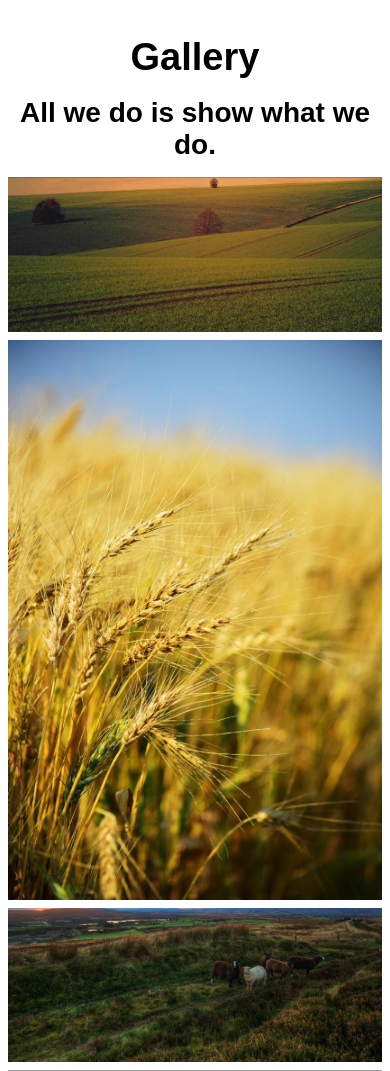
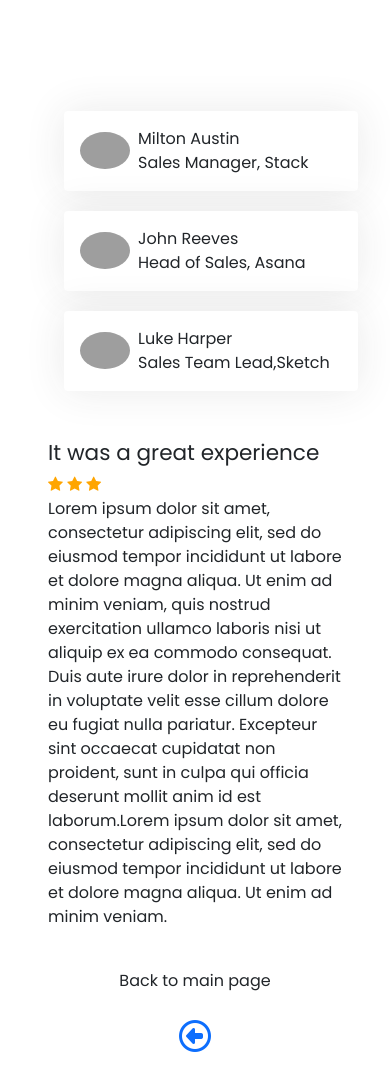
Before and after one commit to Neeleshkasukurthi/Agriculture-GURU, a PHP site: page /gallery.html in a window 390 px wide. Shown: the top 1071 px of the page. Run offline with PHP 8.4, Linux system fonts and the light colour scheme; some libraries are stand-ins or nearby versions; grey boxes are pictures that could not be loaded.

Commit message:
New cahnges
added
1. Thankyou Farmer
2. After login HR
3. Review but not working

```diff
--- a/gallery.css
+++ b/gallery.css
@@ -1,71 +1,46 @@
-* {
-  box-sizing: border-box;
-  padding: 0;
-  margin: 0;
+@import url("https://fonts.googleapis.com/css2?family=Poppins:weight@100;200;300;400;500;600;700;800&display=swap");
+
+body {
+    background-color: #fff;
+    font-family: "Poppins", sans-serif;
+    font-weight: 300
 }
 
-body {
-  font-family: 'Josefin Sans', sans-serif;
+@media only screen and (max-width:768px) {
+    .container {
+        margin-top: 66px
+    }
 }
 
-
-
-/* Gallery */
-
-
-.intro-title{
-  text-align: center;
-  justify-content: center;
-  font-size: 38px;
+.height {
+    height: 100vh
 }
 
-
-.intro-title-moto{
-  text-align: center;
-  justify-content: center;
-  padding-bottom: 2%;
-  font-size: 28px;
+.card {
+    border: none;
+    cursor: pointer;
+    box-shadow: 0 0 40px rgba(51, 51, 51, .1)
 }
 
-.row {
-  display: -ms-flexbox; /* IE10 */
-  display: flex;
-  -ms-flex-wrap: wrap; /* IE10 */
-  flex-wrap: wrap;
-  padding: 0 4px;
+.card:hover {
+    background-color: #eee
 }
 
-.column {
-  -ms-flex: 25%; /* IE10 */
-  flex: 25%;
-  max-width: 25%;
-  padding: 0 4px;
+.ratings i {
+    color: orange
 }
 
-.column img {
-  margin-top: 8px;
-  vertical-align: middle;
-  width: 100%;
+.testimonial-list {
+    list-style: none
 }
 
-@media screen and (max-width: 800px) {
-  .column {
-    -ms-flex: 50%;
-    flex: 50%;
-    max-width: 50%;
-  }
+.testimonial-list li {
+    margin-bottom: 20px
 }
 
-
-@media screen and (max-width: 600px) {
-  .column {
-    -ms-flex: 100%;
-    flex: 100%;
-    max-width: 100%;
-  }
+.testimonials-margin {
+    margin-top: -19px
 }
-
-
 
 
 
--- a/gallery.html
+++ b/gallery.html
@@ -5,6 +5,13 @@
     <meta http-equiv="X-UA-Compatible" content="IE=edge">
     <meta name="viewport" content="width=device-width, initial-scale=1.0">
     <script src="https://kit.fontawesome.com/f79e44daa6.js" crossorigin="anonymous"></script>
+
+    <!-- Bootstrap Core-->
+    <link rel="stylesheet" href="https://cdn.jsdelivr.net/npm/bootstrap@5.0.0-alpha1/dist/css/bootstrap.min.css">
+    <link rel="stylesheet" href="https://cdn.jsdelivr.net/npm/bootstrap@5.0.0-alpha1/dist/js/bootstrap.bundle.min.js">
+    <link rel="stylesheet" href="https://cdnjs.cloudflare.com/ajax/libs/font-awesome/4.7.0/css/font-awesome.min.css">
+    <link rel="stylesheet" href="https://cdnjs.cloudflare.com/ajax/libs/jquery/3.2.1/jquery.min.js">
+
     <title>Agriculture GURU</title>
   <link rel="stylesheet" href="gallery.css">
 </head>
@@ -13,43 +20,65 @@
   <br>
   <br>
 
-  <!--Gallery-->
- <div id="gallery">
-  <h2 class="intro-title">Gallery</h2>
-  <br>
-  <h4 class="intro-title-moto">All we do is show what we do.</h4>
-  <div class="row">
-      <div class="column">
-      <img src="img/Agriculture welcome/banner.jpg" style="width:100%">
-      <img src="img/Agriculture welcome/crop contact.jpg" style="width:100%">
-      <img src="img/Agriculture welcome/crop sleep.jpg" style="width:100%">
-      <img src="img/Agriculture welcome/farmer blue.jpg" style="width:100%">
-      <img src="img/Agriculture welcome/img 8.jpg" style="width:100%">
-      </div>
-      <div class="column">
-      <img src="img/Agriculture welcome/farmer paint.jpg" style="width:100%">
-      <img src="img/Agriculture welcome/Harvest.jpg" style="width:100%">
-      <img src="img/Agriculture welcome/offer3.png" style="width:100%">
-      <img src="img/Agriculture welcome/straight crop.jpg" style="width:100%">
-      </div>
-      <div class="column">
-          <img src="img/Agriculture welcome/img 6.jpg" style="width:100%">
-          <img src="img/Agriculture welcome/product_img5.jpg" style="width:100%">
-          <img src="img/Agriculture welcome/sleep crop.jpg" style="width:100%">
-          <img src="img/Agriculture welcome/img 3.jpg" style="width:100%">
-          <img src="img/Agriculture welcome/img 9.jpg" style="width:100%">
-      </div>
-      <div class="column">
-          <img src="img/Agriculture welcome/img 3.jpg" style="width:100%">
-          <img src="img/Agriculture welcome/img 4.jpg" style="width:100%">
-          <img src="img/Agriculture welcome/img 5.jpg" style="width:100%">
-          <img src="img/Agriculture welcome/img 7.jpg" style="width:100%">
-      </div>
 
-  </div>
+  <div class="container">
+    <div class="accordion d-flex justify-content-center align-items-center height" id="accordionExample">
+        <div class="row">
+            <div class="col-md-6">
+                <div class="p-3">
+                    <ul class="testimonial-list">
+                        <li>
+                            <div class="card p-3" data-toggle="collapse" data-target="#collapseOne" aria-expanded="true" aria-controls="collapseOne">
+                                <div class="d-flex flex-row align-items-center"> <img src="https://i.imgur.com/G1pXs7D.jpg" width="50" class="rounded-circle">
+                                    <div class="d-flex flex-column ml-2"> <span class="font-weight-normal">Milton Austin</span> <span>Sales Manager, Stack</span> </div>
+                                </div>
+                            </div>
+                        </li>
+                        <li>
+                            <div class="card p-3" data-toggle="collapse" data-target="#collapseTwo" aria-expanded="false" aria-controls="collapseTwo">
+                                <div class="d-flex flex-row align-items-center"> <img src="https://i.imgur.com/udGH5tO.jpg" width="50" class="rounded-circle">
+                                    <div class="d-flex flex-column ml-2"> <span class="font-weight-normal">John Reeves</span> <span>Head of Sales, Asana</span> </div>
+                                </div>
+                            </div>
+                        </li>
+                        <li>
+                            <div class="card p-3" data-toggle="collapse" data-target="#collapseThree" aria-expanded="false" aria-controls="collapseThree">
+                                <div class="d-flex flex-row align-items-center"> <img src="https://i.imgur.com/Uz4FjGZ.jpg" width="50" class="rounded-circle">
+                                    <div class="d-flex flex-column ml-2"> <span class="font-weight-normal">Luke Harper</span> <span>Sales Team Lead,Sketch</span> </div>
+                                </div>
+                            </div>
+                        </li>
+                    </ul>
+                </div>
+            </div>
+            <div class="col-md-6">
+                <div class="p-3 testimonials-margin">
+                    <div id="collapseOne" class="collapse show" aria-labelledby="headingOne" data-parent="#accordionExample">
+                        <div class="card-body">
+                            <h4>It was a great experience</h4>
+                            <div class="ratings"> <i class="fa fa-star"></i> <i class="fa fa-star"></i> <i class="fa fa-star"></i> </div>
+                            <p>Lorem ipsum dolor sit amet, consectetur adipiscing elit, sed do eiusmod tempor incididunt ut labore et dolore magna aliqua. Ut enim ad minim veniam, quis nostrud exercitation ullamco laboris nisi ut aliquip ex ea commodo consequat. Duis aute irure dolor in reprehenderit in voluptate velit esse cillum dolore eu fugiat nulla pariatur. Excepteur sint occaecat cupidatat non proident, sunt in culpa qui officia deserunt mollit anim id est laborum.Lorem ipsum dolor sit amet, consectetur adipiscing elit, sed do eiusmod tempor incididunt ut labore et dolore magna aliqua. Ut enim ad minim veniam.</p>
+                        </div>
+                    </div>
+                    <div id="collapseTwo" class="collapse" aria-labelledby="headingTwo" data-parent="#accordionExample">
+                        <div class="card-body">
+                            <h4>Thanks for this great service</h4>
+                            <div class="ratings"> <i class="fa fa-star"></i> <i class="fa fa-star"></i> <i class="fa fa-star"></i> <i class="fa fa-star"></i> <i class="fa fa-star"></i> </div>
+                            <p>Lorem ipsum dolor sit amet, consectetur adipiscing elit, sed do eiusmod tempor incididunt ut labore et dolore magna aliqua. Ut enim ad minim veniam, quis nostrud exercitation ullamco laboris nisi ut aliquip ex ea commodo consequat. Duis aute irure dolor in reprehenderit in voluptate velit esse cillum dolore eu fugiat nulla pariatur. Excepteur sint occaecat cupidatat non proident, sunt in culpa qui officia deserunt mollit anim id est laborum.Lorem ipsum dolor sit amet, consectetur adipiscing elit, sed do eiusmod tempor incididunt ut labore et dolore magna aliqua. Ut enim ad minim veniam.</p>
+                        </div>
+                    </div>
+                    <div id="collapseThree" class="collapse" aria-labelledby="headingThree" data-parent="#accordionExample">
+                        <div class="card-body">
+                            <h4>You all are awesome thanks alot</h4>
+                            <div class="ratings"> <i class="fa fa-star"></i> <i class="fa fa-star"></i> <i class="fa fa-star"></i> <i class="fa fa-star"></i> </div>
+                            <p>Lorem ipsum dolor sit amet, consectetur adipiscing elit, sed do eiusmod tempor incididunt ut labore et dolore magna aliqua. Ut enim ad minim veniam, quis nostrud exercitation ullamco laboris nisi ut aliquip ex ea commodo consequat. Duis aute irure dolor in reprehenderit in voluptate velit esse cillum dolore eu fugiat nulla pariatur. Excepteur sint occaecat cupidatat non proident, sunt in culpa qui officia deserunt mollit anim id est laborum.Lorem ipsum dolor sit amet, consectetur adipiscing elit, sed do eiusmod tempor incididunt ut labore et dolore magna aliqua. Ut enim ad minim veniam.</p>
+                        </div>
+                    </div>
+                </div>
+            </div>
+        </div>
+    </div>
 </div>
-<!--End of gallery-->
-
 
 
 
--- a/index.html
+++ b/index.html
@@ -41,6 +41,8 @@
       <li><a href="gallery.html">Gallery</a></li>
       <li><a href="login.html">Sign Up</a></li>
       <li><a href="contact.html">Contact</a></li>
+      <li><a href="thankyou.html">Thankyou Farmers</a></li>
+      <li><a href="afterlogin.html">HR</a></li>
     </ul>
   </div>
 
```
Also changed, not shown: afterlogin.css (added, +37 -0 lines), afterlogin.html (added, +17 -0 lines), thankyou.css (added, +49 -0 lines), thankyou.html (added, +26 -0 lines).
